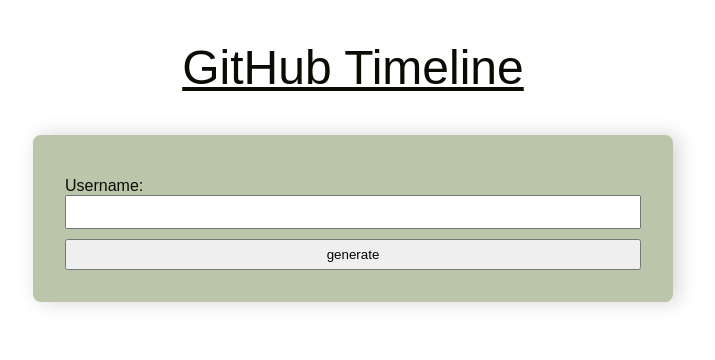
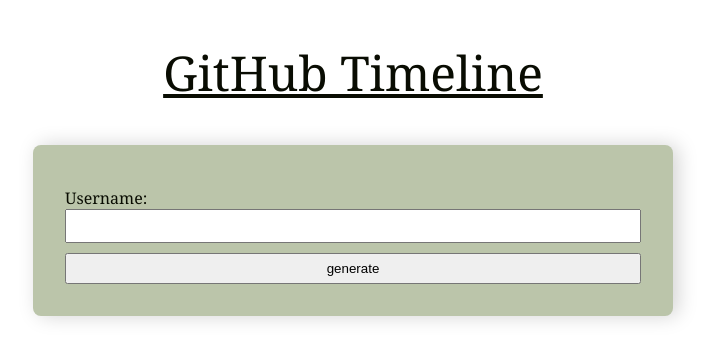
Before and after one commit to PoseidonCoder/RepoTimeline, a Next.js app: page / in a window 1280 px wide. Shown: the top 360 px of the page, without its empty margins (287-1002 px from the left). Built offline with nearby package versions, Linux system fonts and the light colour scheme.

Commit message:
changed font

```diff
--- a/pages/index.js
+++ b/pages/index.js
@@ -95,7 +95,9 @@
                             {name}
                           </a>
                         </h1>
-                        <time>{new Date(created_at).toDateString()}</time>
+                        <time>
+                          <i>{new Date(created_at).toDateString()}</i>
+                        </time>
                         {description && <p>{description}</p>}
                       </div>
                     </li>
--- a/styles/globals.css
+++ b/styles/globals.css
@@ -2,7 +2,7 @@
 body {
   padding: 0;
   margin: 0;
-  font-family: Arial, Helvetica, sans-serif;
+  font-family: Georgia, "Times New Roman", Times, serif;
   --black: #090c02;
   --red: #a72608;
   --green: #bbc5aa;
```
